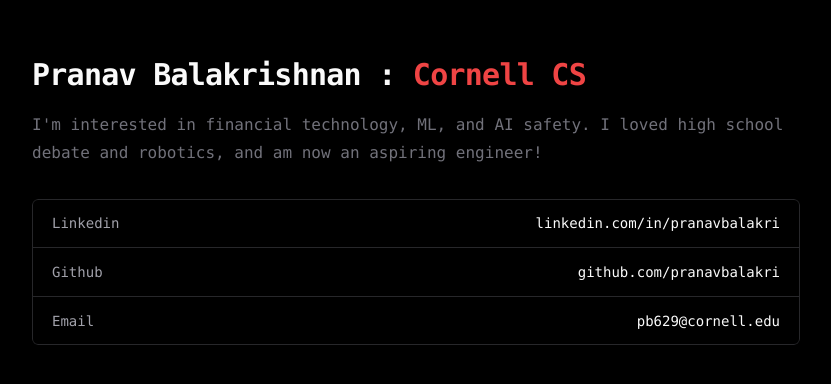
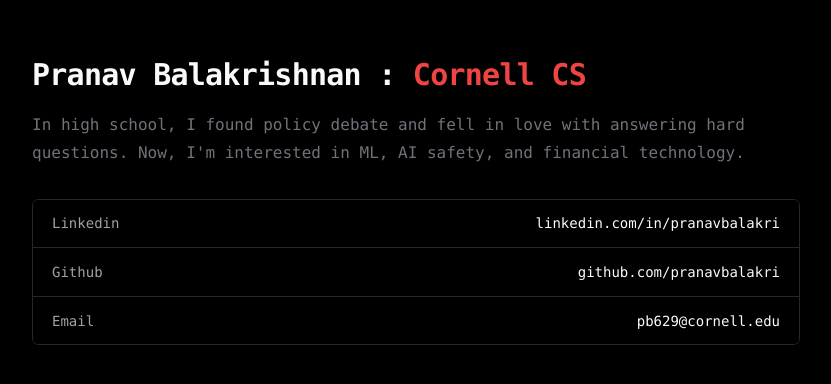
Before and after one commit to pranavbalakri/pranavbalakri.github.io, a React (Create React App) app: page / in a window 1280 px wide. Shown: the part 200-584 px from the top of the page, without its empty margins (224-1055 px from the left). Built offline with nearby package versions, Linux system fonts and the light colour scheme.

Commit message:
Bio update.

```diff
--- a/src/App.js
+++ b/src/App.js
@@ -97,7 +97,7 @@
               Pranav Balakrishnan : <span className="accent-red">Cornell CS</span>
             </h1>
             <p className="subtitle">
-              I'm interested in financial technology, ML, and AI safety. I loved high school debate and robotics, and am now an aspiring engineer!
+              In high school, I found policy debate and fell in love with answering hard questions. Now, I'm interested in ML, AI safety, and financial technology.
             </p>
           </div>
 
```
